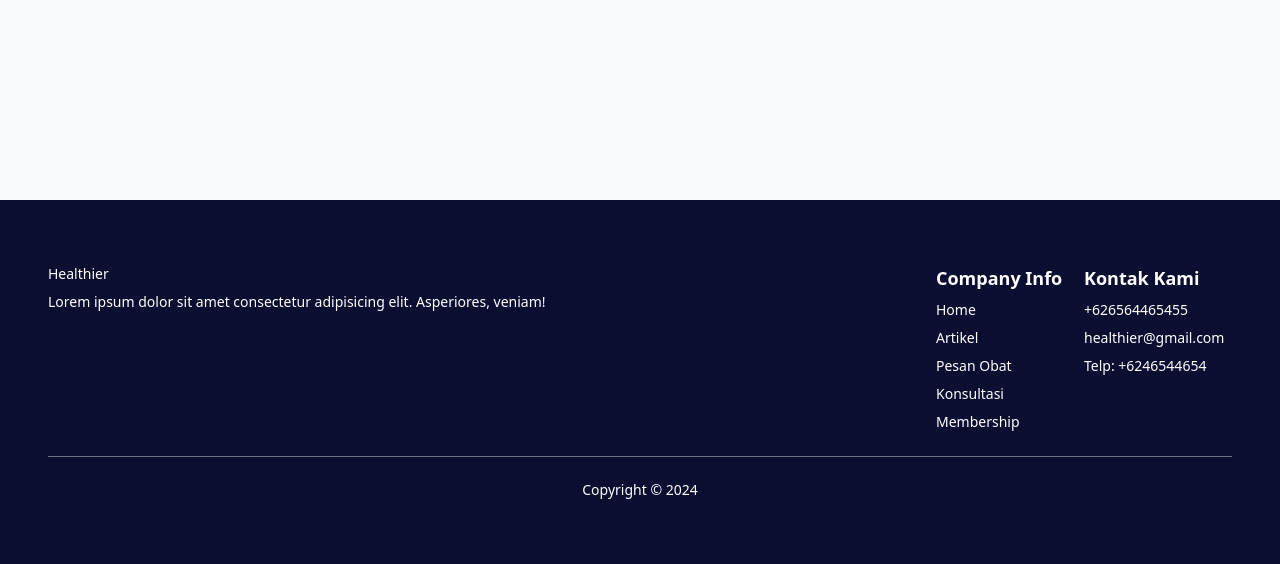
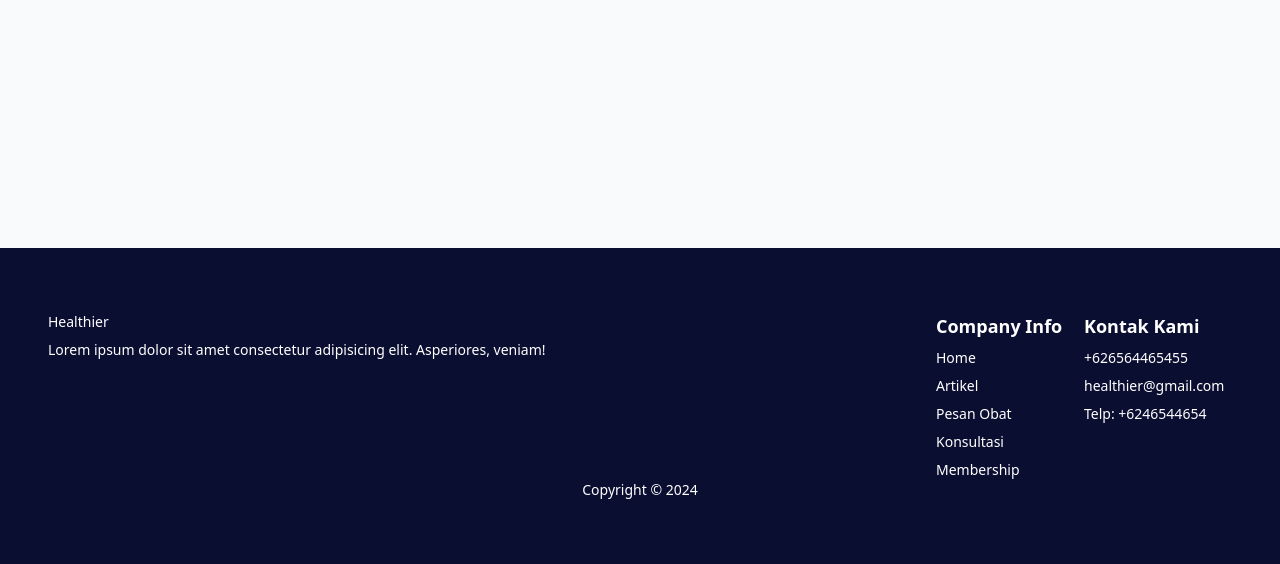
Before and after one commit to ardianilyas/healthier, a Laravel app: page / in a window 1280 px wide. Shown: the part 236-800 px from the top of the page. Run offline with Laravel 12, Linux system fonts and the light colour scheme; style sheets or scripts are compiled from the project's sources.

Commit message:
update footer

```diff
--- a/resources/views/components/footer.blade.php
+++ b/resources/views/components/footer.blade.php
@@ -1,4 +1,4 @@
-<footer class="bg-[#0A0E31] text-white text-sm w-full absolute bottom-0 right-0">
+<footer class="bg-[#0A0E31] text-white text-sm w-full">
     <div class="w-full px-8 md:px-10 lg:px-12 py-16">
         <div class="w-full grid grid-cols-8">
             <div class="col-span-6">
@@ -24,7 +24,6 @@
                 </ul>
             </div>
         </div>
-        <div class="w-full my-6 bg-gray-500 h-[0.5px]"></div>
-        <p class="text-center font-medium">Copyright &copy; 2024</p>
+        <p class="font-medium text-center">Copyright &copy; 2024</p>
     </div>
 </footer>
```
